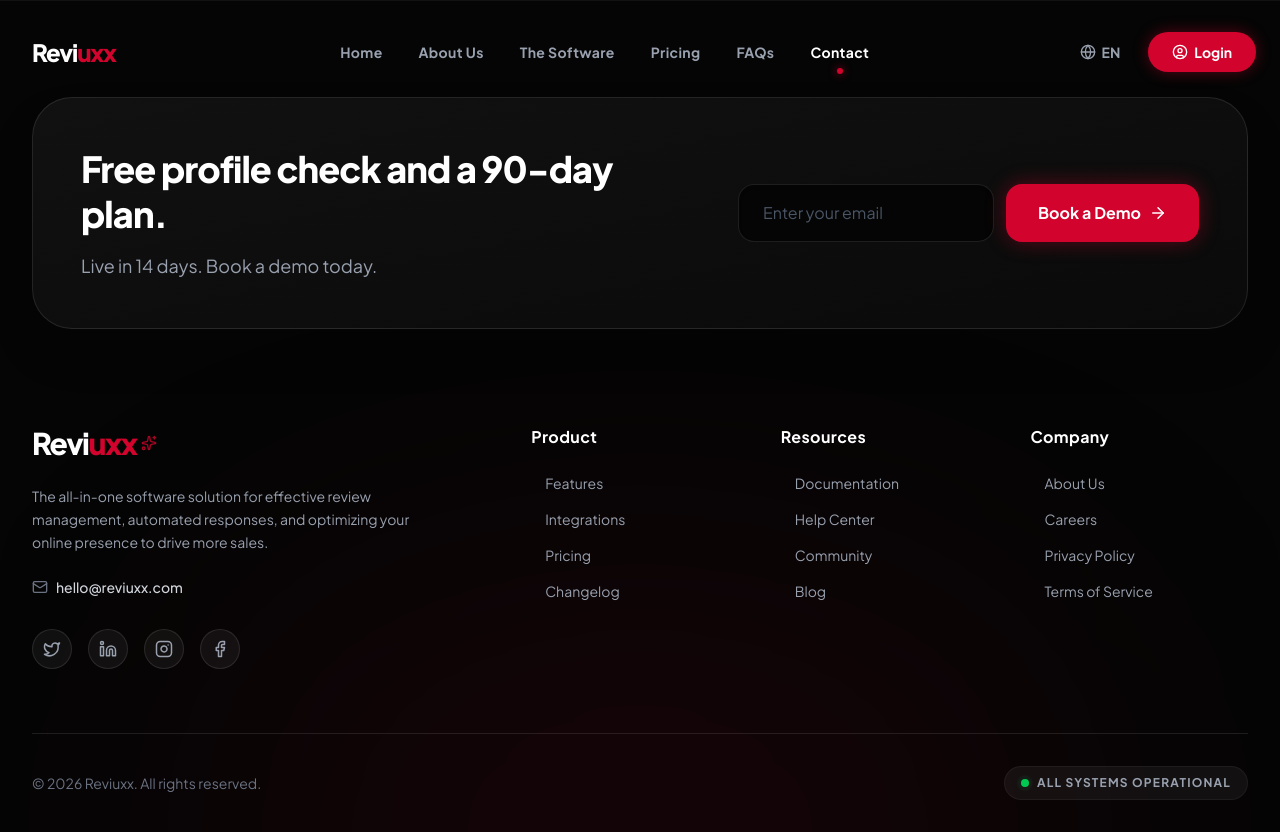
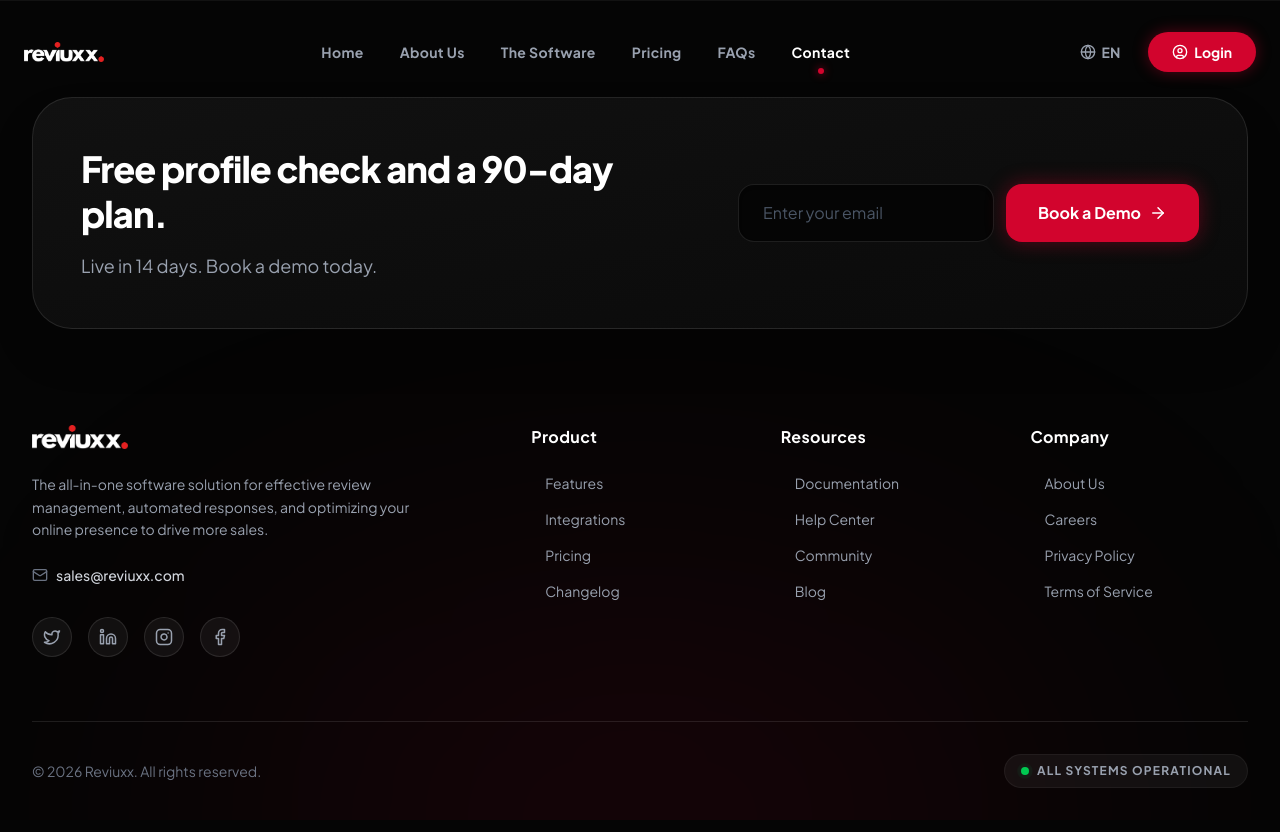
Before and after one commit to linarifux/reviuxx, a React (Vite) app in the folder frontend/: page /register in a window 1280 px wide. Built offline with nearby package versions, Linux system fonts and the light colour scheme.

Commit message:
logo updated, contact info updated

```diff
--- a/frontend/src/components/home/ContactSection.jsx
+++ b/frontend/src/components/home/ContactSection.jsx
@@ -191,7 +191,7 @@ const ContactSection = () => {
                 </div>
                 <div className="relative z-10">
                   <p className="text-sm font-medium text-gray-500 mb-1">{t('contact.emailLabel')}</p>
-                  <p className="text-white font-bold text-lg break-all group-hover:text-[#D2042D] transition-colors">
+                  <p className="text-white font-bold text-md break-all group-hover:text-[#D2042D] transition-colors">
                     {t('contact.emailValue')}
                   </p>
                 </div>
--- a/frontend/src/components/layout/Footer.jsx
+++ b/frontend/src/components/layout/Footer.jsx
@@ -4,6 +4,7 @@ import { useTranslation } from 'react-i18next';
 import { Link } from 'react-router-dom';
 import { Twitter, Linkedin, Instagram, Facebook, ArrowRight, Sparkles, Mail } from 'lucide-react';
 
+import Logo from '../../assets/logo.png'; // Optional: If you have a logo image
 const Footer = () => {
   const { t } = useTranslation();
 
@@ -105,19 +106,20 @@ const Footer = () => {
           {/* Brand Column (Spans 2 cols on lg) */}
           <motion.div variants={itemVars} className="col-span-2 lg:col-span-2">
             <Link to="/" className="flex items-center gap-2 mb-6 group inline-flex">
-              <div className="text-3xl font-extrabold tracking-tighter text-white flex items-center">
+              <img src={Logo} alt="Reviuxx Logo" className="w-24 object-contain" />
+              {/* <div className="text-3xl font-extrabold tracking-tighter text-white flex items-center">
                 Revi<span className="text-[#D2042D] transition-colors duration-300">uxx</span>
                 <Sparkles size={16} className="text-[#D2042D] ml-1 opacity-80 group-hover:animate-pulse" />
-              </div>
+              </div> */}
             </Link>
             <p className="text-gray-400 text-sm leading-relaxed max-w-sm mb-6">
               {t('footer.description', 'The all-in-one software solution for effective review management, automated responses, and optimizing your online presence to drive more sales.')}
             </p>
 
             {/* Direct Contact */}
-            <a href="mailto:hello@reviuxx.com" className="inline-flex items-center gap-2 text-gray-300 hover:text-[#D2042D] transition-colors font-medium text-sm mb-8 group">
+            <a href="mailto:sales@reviuxx.com" className="inline-flex items-center gap-2 text-gray-300 hover:text-[#D2042D] transition-colors font-medium text-sm mb-8 group">
               <Mail size={16} className="text-gray-500 group-hover:text-[#D2042D] transition-colors" />
-              hello@reviuxx.com
+              sales@reviuxx.com
             </a>
 
             {/* Social Icons */}
--- a/frontend/src/components/layout/Navbar.jsx
+++ b/frontend/src/components/layout/Navbar.jsx
@@ -6,6 +6,8 @@ import { Menu, X, Globe, ChevronRight, Sparkles, UserCircle } from 'lucide-react
 
 // Import the scrollToTop function (Ensure this file exists in your project)
 import { scrollToTop } from '../ScrollToTop';
+
+import Logo from '../../assets/logo.png'; // Optional: If you have a logo image
 
 const Navbar = () => {
   const [isOpen, setIsOpen] = useState(false);
@@ -151,12 +153,16 @@ const Navbar = () => {
               setHoveredPath(null);
             }
           }}
-          className="flex items-center gap-2 z-50 group relative px-2"
         >
-          <div className="text-2xl font-black tracking-tighter text-white flex items-center">
-            Revi<span className="text-[#D2042D] transition-colors duration-300">uxx</span>
-            <Sparkles size={14} className="text-[#D2042D] opacity-0 group-hover:opacity-100 group-hover:animate-pulse ml-1 transition-opacity" />
+
+          <div className="logo">
+            <img src={Logo} alt="Reviuxx Logo" className="w-20 object-contain" />
           </div>
+
+          {/* <div className="tracking-tighter flex items-center">
+
+
+          </div> */}
         </Link>
 
         {/* Desktop Navigation Links */}
--- a/frontend/src/i18n/index.js
+++ b/frontend/src/i18n/index.js
@@ -199,8 +199,8 @@ const resources = {
         successText: 'Thank you for reaching out. Our team will get back to you shortly.',
         emailLabel: 'Email Us',
         phoneLabel: 'Call Us',
-        emailValue: 'info@reviuxx.com',
-        phoneValue: '015234662968'
+        emailValue: 'sales@reviuxx.com',
+        phoneValue: '+491776624606'
       },
       footer: {
         description: 'The all-in-one software solution for effective review management, automated responses, and optimizing your online presence to drive more sales.'
@@ -404,8 +404,8 @@ const resources = {
         successText: 'Vielen Dank für deine Nachricht. Unser Team wird sich in Kürze bei dir melden.',
         emailLabel: 'Schreib uns',
         phoneLabel: 'Ruf uns an',
-        emailValue: 'info@reviuxx.com',
-        phoneValue: '015234662968'
+        emailValue: 'sales@reviuxx.com',
+        phoneValue: '+491776624606'
       },
       footer: {
         description: 'Die All-in-One-Softwarelösung für effektives Bewertungsmanagement, automatisierte Antworten und die Optimierung deiner Online-Präsenz, um mehr Umsatz zu generieren.'
```
Also changed, not shown: frontend/src/assets/logo.png (added).
